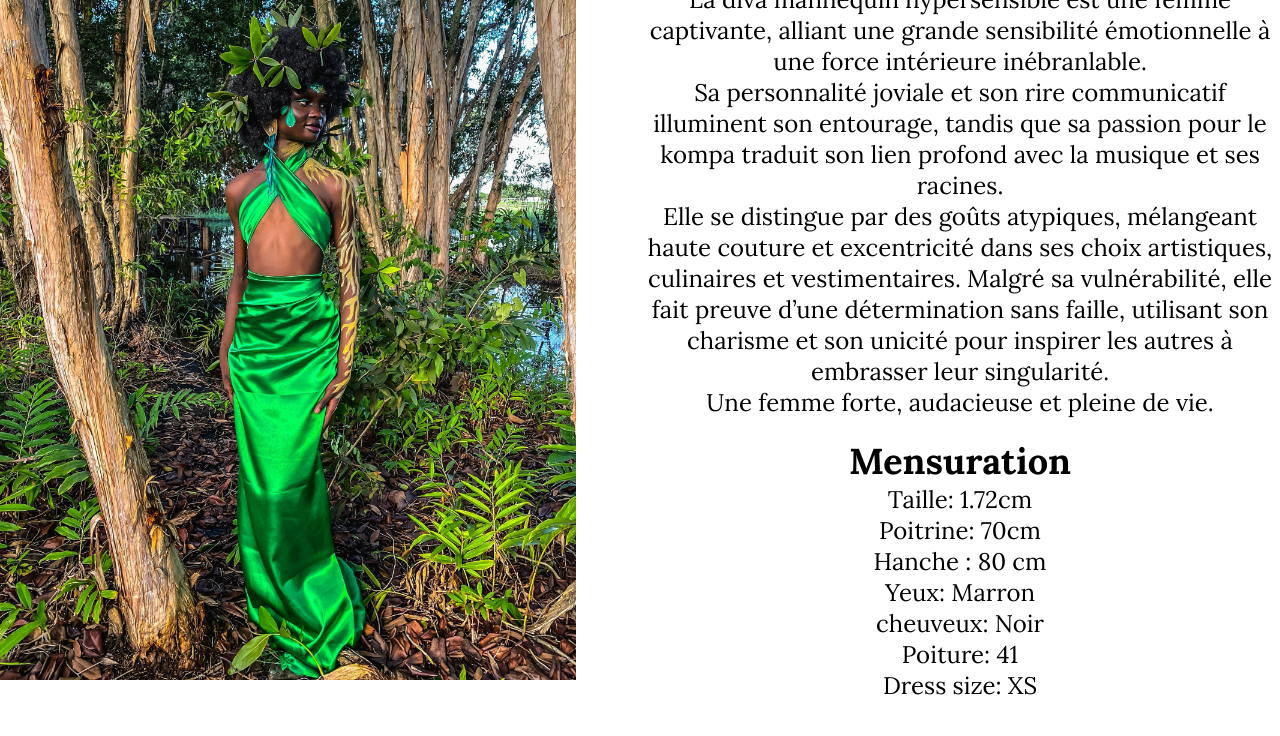
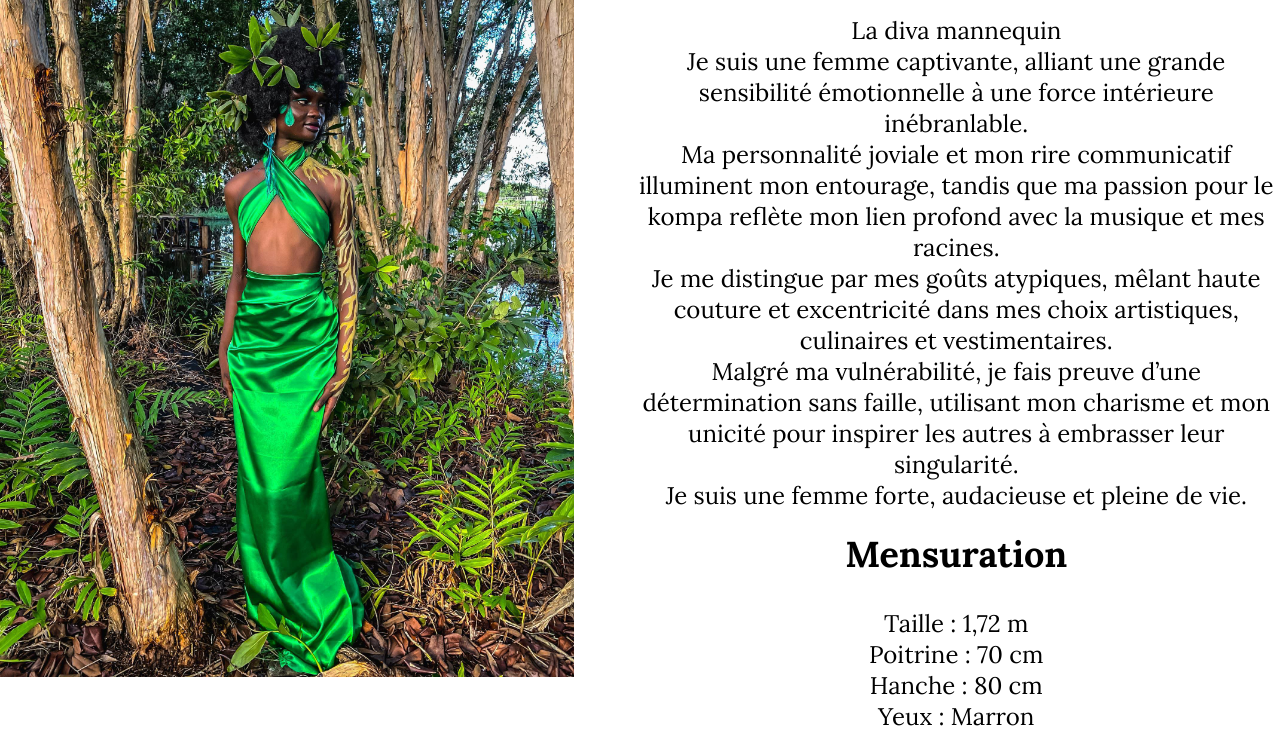
Before and after one commit to Sarah-ZIZA/Univert_de_freyah.github, a plain HTML site: page ladiva/index.html in a window 1280 px wide. Shown: the part 333-1069 px from the top of the page. Drawn offline with nearby package versions, Linux system fonts and the light colour scheme; a web font is replaced by a local one.

Commit message:
modifi du css et paragagraphe

```diff
--- a/ladiva/index.html
+++ b/ladiva/index.html
@@ -40,31 +40,33 @@
         <div class="right">
           <div class="about">
             <h2>Qui suis-je?</h2>
+            <br />
             <p>
-              La diva mannequin hypersensible est une femme captivante, alliant
-              une grande sensibilité émotionnelle à une force intérieure
-              inébranlable. <br />Sa personnalité joviale et son rire
-              communicatif illuminent son entourage, tandis que sa passion pour
-              le kompa traduit son lien profond avec la musique et ses racines.
-              <br />Elle se distingue par des goûts atypiques, mélangeant haute
-              couture et excentricité dans ses choix artistiques, culinaires et
-              vestimentaires. Malgré sa vulnérabilité, elle fait preuve d’une
-              détermination sans faille, utilisant son charisme et son unicité
-              pour inspirer les autres à embrasser leur singularité.<br />
-              Une femme forte, audacieuse et pleine de vie.
+              La diva mannequin<br />
+              Je suis une femme captivante, alliant une grande sensibilité
+              émotionnelle à une force intérieure inébranlable. <br />Ma
+              personnalité joviale et mon rire communicatif illuminent mon
+              entourage, tandis que ma passion pour le kompa reflète mon lien
+              profond avec la musique et mes racines.<br />
+              Je me distingue par mes goûts atypiques, mêlant haute couture et
+              excentricité dans mes choix artistiques, culinaires et
+              vestimentaires. <br />Malgré ma vulnérabilité, je fais preuve
+              d’une détermination sans faille, utilisant mon charisme et mon
+              unicité pour inspirer les autres à embrasser leur singularité.
+              <br />Je suis une femme forte, audacieuse et pleine de vie.
             </p>
           </div>
           <div class="mensuration">
             <h2>Mensuration</h2>
+            <br />
             <ul>
-              <li>Taille: 1.72cm</li>
-              <li>Poitrine: 70cm</li>
-
+              <li>Taille : 1,72 m</li>
+              <li>Poitrine : 70 cm</li>
               <li>Hanche : 80 cm</li>
-              <li>Yeux: Marron</li>
-              <li>cheuveux: Noir</li>
-              <li>Poiture: 41</li>
-              <li>Dress size: XS</li>
+              <li>Yeux : Marron</li>
+              <li>Cheveux : Noirs</li>
+              <li>Pointure : 41</li>
+              <li>Dress size : XS</li>
             </ul>
           </div>
 
--- a/ladiva/styles.css
+++ b/ladiva/styles.css
@@ -175,6 +175,7 @@ header .nav_bar span {
   justify-content: flex-start;
   margin-top: 2%;
   text-align: center;
+  margin-right: 5px;
 }
 
 .about,
```
